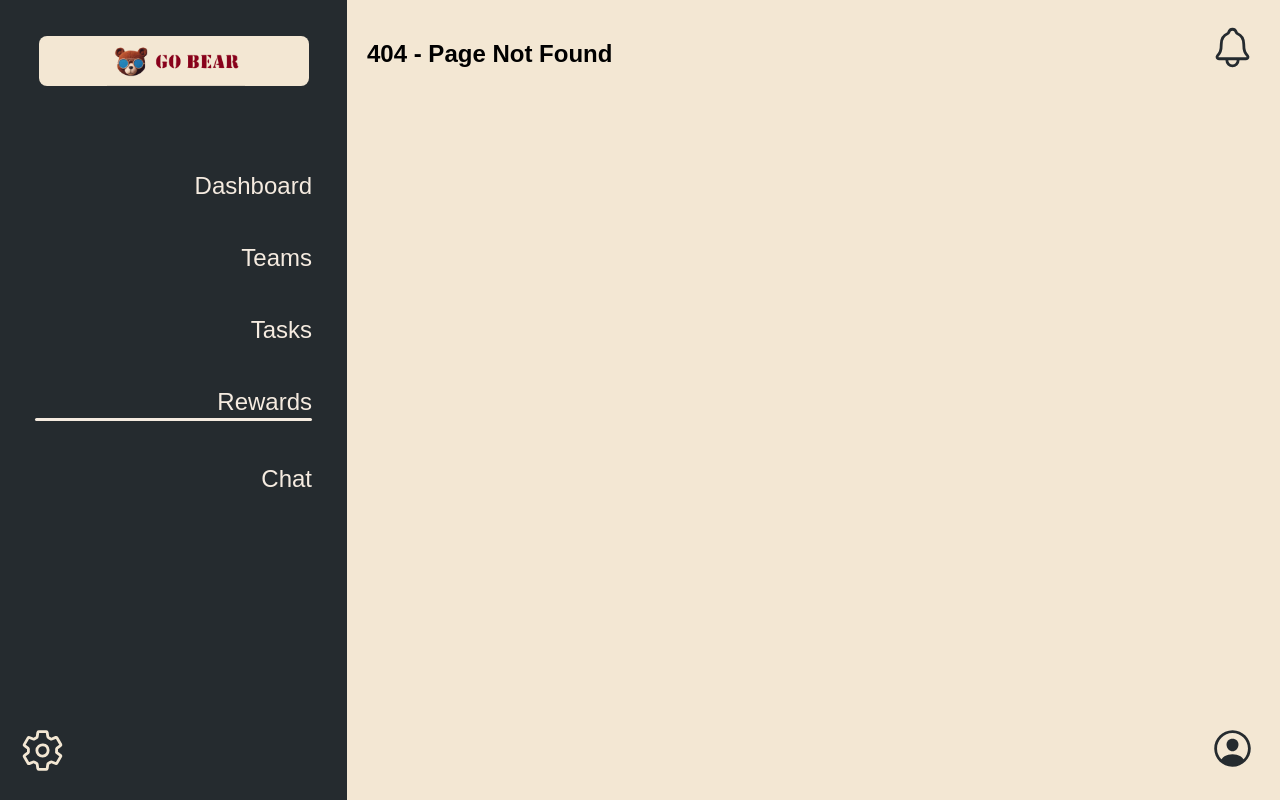
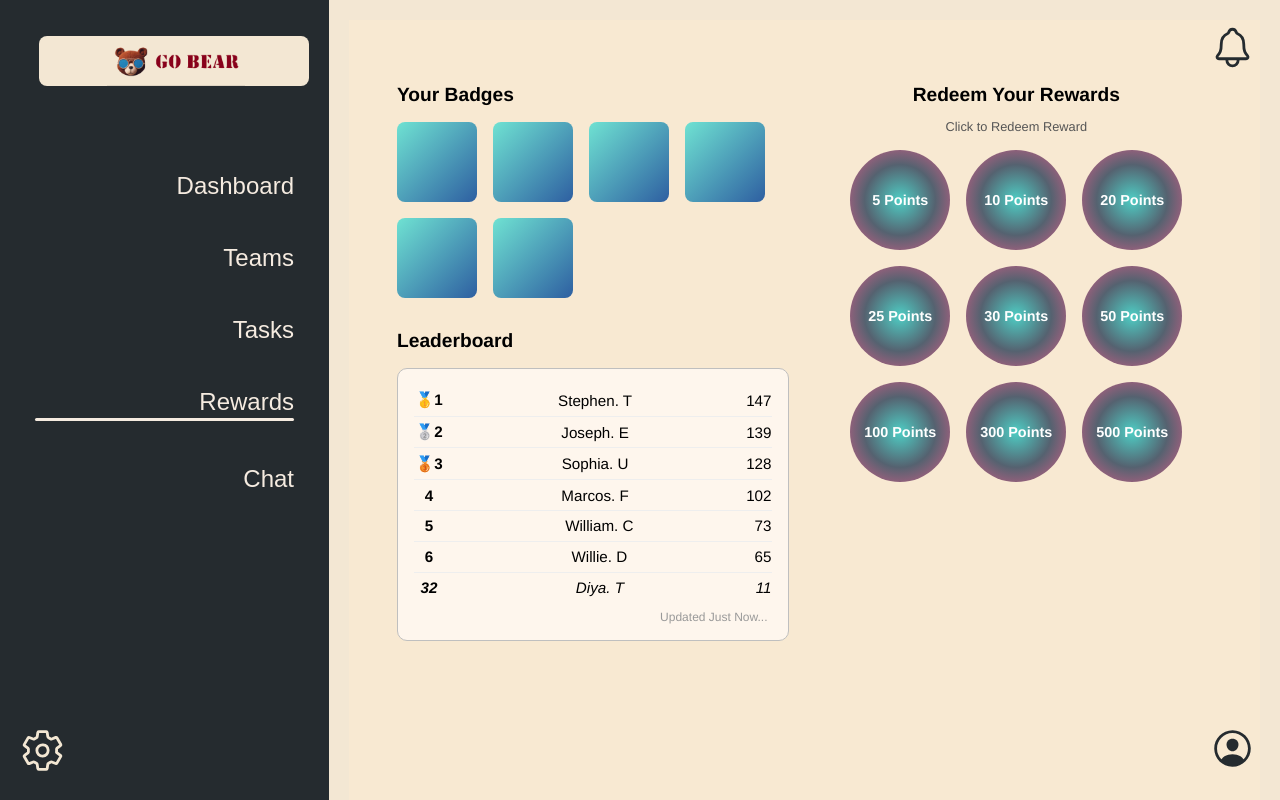
Before and after one commit to sophiaullrich/FutureForgeProject, a React (Create React App) app in the folder frontend/: page /rewards in a window 1280 px wide. Before the commit this address had no page. Built offline with nearby package versions, Linux system fonts and the light colour scheme.

Commit message:
Created Rewards Page

```diff
--- a/frontend/src/App.jsx
+++ b/frontend/src/App.jsx
@@ -7,6 +7,7 @@ import Resetpass from "./Resetpass.jsx";
 import TeamsPage from "./teams-page/TeamsPage.jsx"; // note: corrected path
 import NavigationBar from "./NavigationBar.jsx";
 import DashboardPage from "./dashboard/DashboardPage.jsx";
+import RewardsPage from './rewards-page/RewardsPage';
 import "./App.css";
 import { IoNotificationsOutline } from "react-icons/io5";
 import { IoPersonCircleOutline } from "react-icons/io5";
@@ -35,6 +36,7 @@ function App() {
           <Routes>
              <Route path="/" element={<DashboardPage />} />
             <Route path="/dashboard" element={<DashboardPage />} />
+            <Route path="/rewards" element={<RewardsPage />} />
             <Route path="/tasks" element={<TasksPage />} />
             <Route path="/teams" element={<SafeTeamsWrapper />} />
             <Route path="/login" element={<Login />} />
--- /dev/null
+++ b/frontend/src/rewards-page/RewardsPage.css
@@ -0,0 +1,139 @@
+.rewards-content {
+  padding: 3rem;
+  font-family: 'Helvetica Neue', sans-serif;
+  background-color: #f8e9d2;
+  min-height: 100vh;
+}
+
+.rewards-header h1 {
+  display: none; /* Hide 'Rewards' header like in screenshot */
+}
+
+.rewards-sections {
+  display: flex;
+  flex-wrap: wrap;
+  gap: 2rem;
+  justify-content: space-between;
+}
+
+.left-column,
+.right-column {
+  flex: 1;
+  min-width: 300px;
+}
+
+/* Badges */
+.badges-section h2 {
+  font-size: 1.2rem;
+  margin-bottom: 1rem;
+}
+
+.badges {
+  display: flex;
+  flex-wrap: wrap;
+  gap: 1rem;
+}
+
+.badge-placeholder {
+  width: 80px;
+  height: 80px;
+  border-radius: 8px;
+  background: linear-gradient(135deg, #6fe2d2, #2e5fa1);
+}
+
+/* Leaderboard */
+.leaderboard-section h2 {
+  font-size: 1.2rem;
+  margin: 2rem 0 1rem 0;
+}
+
+.leaderboard {
+  list-style: none;
+  padding: 1rem;
+  background-color: #fef6ed;
+  border: 1px solid #bfbfbf;
+  border-radius: 10px;
+  margin: 0;
+  font-size: 0.95rem;
+}
+
+.leaderboard li {
+  display: flex;
+  justify-content: space-between;
+  align-items: center;
+  padding: 0.4rem 0;
+  border-top: 1px solid #eee;
+}
+
+.leaderboard li:first-child {
+  border-top: none;
+}
+
+.leaderboard-last {
+  border-top: 1px solid #ccc;
+  font-style: italic;
+  padding-top: 0.5rem;
+}
+
+.rank-number {
+  font-weight: bold;
+  width: 30px;
+  text-align: center;
+}
+
+.leaderboard li:nth-child(1) .rank-number::before {
+  content: "🥇";
+}
+.leaderboard li:nth-child(2) .rank-number::before {
+  content: "🥈";
+}
+.leaderboard li:nth-child(3) .rank-number::before {
+  content: "🥉";
+}
+
+/* Footer note inside leaderboard */
+.leaderboard::after {
+  content: "Updated Just Now...";
+  display: block;
+  text-align: right;
+  font-size: 0.75rem;
+  color: #999;
+  margin-top: 0.5rem;
+  padding-right: 0.25rem;
+}
+
+/* Rewards */
+.rewards-grid h2 {
+  font-size: 1.2rem;
+  margin-bottom: 0.25rem;
+  text-align: center;
+}
+
+.rewards-grid p {
+  font-size: 0.8rem;
+  text-align: center;
+  margin-bottom: 1rem;
+  color: #555;
+}
+
+.rewards-list {
+  display: grid;
+  grid-template-columns: repeat(3, 100px);
+  gap: 1rem;
+  justify-content: center;
+}
+
+.reward-circle {
+  width: 100px;
+  height: 100px;
+  border-radius: 50%;
+  background: radial-gradient(circle, #4ecdc4, #556270, #dd5e89);
+  display: flex;
+  align-items: center;
+  justify-content: center;
+  color: white;
+  font-weight: bold;
+  text-align: center;
+  font-size: 0.9rem;
+  cursor: pointer;
+}
--- /dev/null
+++ b/frontend/src/rewards-page/RewardsPage.jsx
@@ -0,0 +1,72 @@
+import React from 'react';
+import './RewardsPage.css';
+
+const RewardsPage = () => {
+  const badges = [1, 2, 3, 4, 5, 6]; // sample badge data
+  const leaderboard = [
+    { name: 'Stephen. T', points: 147 },
+    { name: 'Joseph. E', points: 139 },
+    { name: 'Sophia. U', points: 128 },
+    { name: 'Marcos. F', points: 102 },
+    { name: 'William. C', points: 73 },
+    { name: 'Willie. D', points: 65 },
+    { name: 'Diya. T', points: 11, rank: 32 },
+  ];
+
+  const rewards = [5, 10, 20, 25, 30, 50, 100, 300, 500];
+
+  return (
+    <main className="rewards-content">
+      <header className="rewards-header">
+        <h1>Rewards</h1>
+      </header>
+
+      <div className="rewards-sections">
+        <div className="left-column">
+          <section className="badges-section">
+            <h2>Your Badges</h2>
+            <div className="badges">
+              {badges.map((b, index) => (
+                <div key={index} className="badge-placeholder" />
+              ))}
+            </div>
+          </section>
+
+          <section className="leaderboard-section">
+            <h2>Leaderboard</h2>
+            <ol className="leaderboard">
+              {leaderboard.slice(0, 6).map((user, index) => (
+                <li key={index}>
+                  <span className="rank-number">{index + 1}</span>
+                  <span>{user.name}</span>
+                  <span>{user.points}</span>
+                </li>
+              ))}
+              <li className="leaderboard-last">
+                <span className="rank-number">{leaderboard[6].rank}</span>
+                <span>{leaderboard[6].name}</span>
+                <span>{leaderboard[6].points}</span>
+              </li>
+            </ol>
+          </section>
+        </div>
+
+        <div className="right-column">
+          <section className="rewards-grid">
+            <h2>Redeem Your Rewards</h2>
+            <p>Click to Redeem Reward</p>
+            <div className="rewards-list">
+              {rewards.map((points, index) => (
+                <div key={index} className="reward-circle">
+                  {points} Points
+                </div>
+              ))}
+            </div>
+          </section>
+        </div>
+      </div>
+    </main>
+  );
+};
+
+export default RewardsPage;
```
